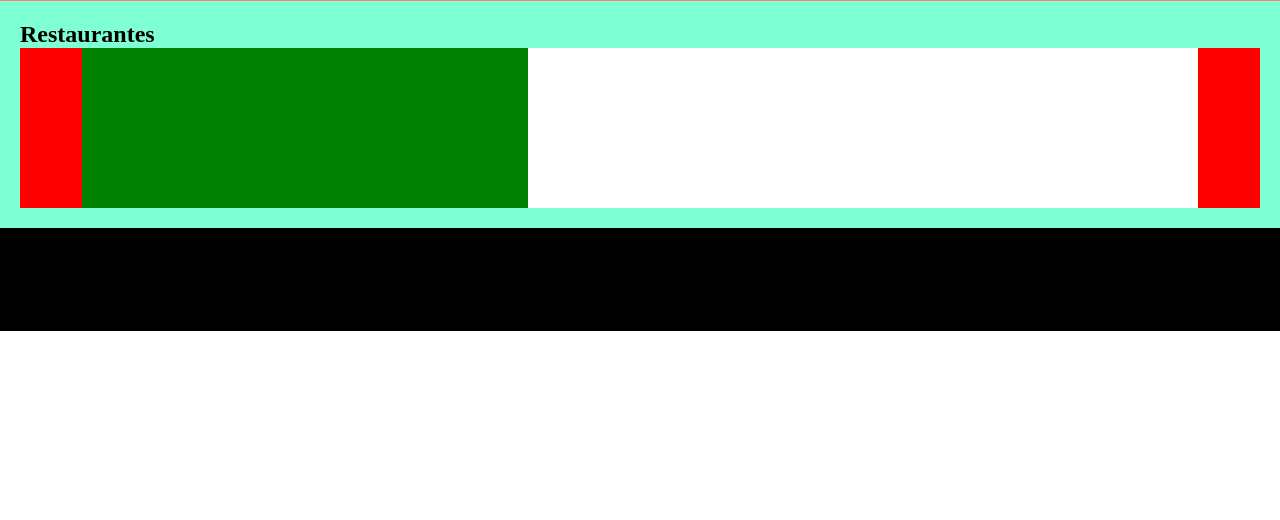
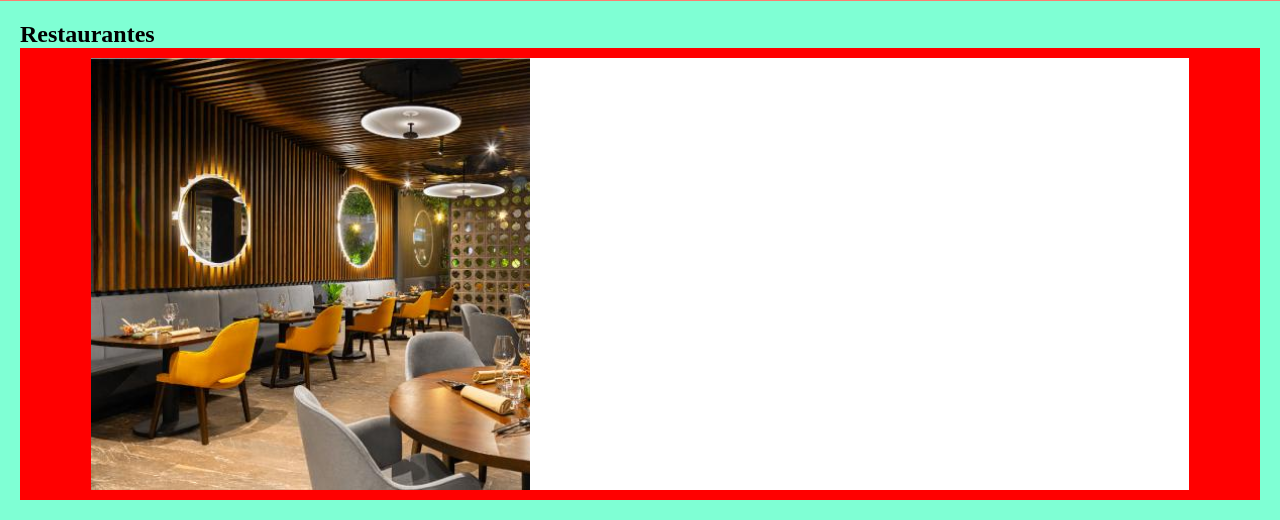
Before and after one commit to IvanRossin1/tp_chaza23, a PHP site: page /trabajospracticos/index.html in a window 1280 px wide. Shown: the part 469-989 px from the top of the page. Before the commit the page ends 800 px from the top, so only its background shows below. Run offline with PHP 8.4, Linux system fonts and the light colour scheme.

Commit message:
cambios asasdasd

```diff
--- a/trabajospracticos/css/tp2.css
+++ b/trabajospracticos/css/tp2.css
@@ -146,9 +146,11 @@
 }
 
 .restos {
+    width: 100%;
     display: flex;
     flex-direction: column;
     align-items: center;
+    padding: 10px;
     background-color: red;
 }
 
@@ -161,9 +163,15 @@
 
 }
 
+.img img {
+    height: 100%;
+    object-fit: cover;
+}
+
 .card .img {
     flex: 0 0 40%;
     background-color: green;
+    overflow: hidden;
 }
 
 .card .datosresto {
--- a/trabajospracticos/index.html
+++ b/trabajospracticos/index.html
@@ -91,7 +91,9 @@
             <h2>Restaurantes</h2>
             <div class="restos">
                 <article class="card">
-                    <div class="img"></div>
+                    <div class="img">
+                        <img src="img/img2.png" alt="">
+                    </div>
                     <div class="datosresto">
 
                     </div>
```
Also changed, not shown: trabajospracticos/img/img2.png (added).
